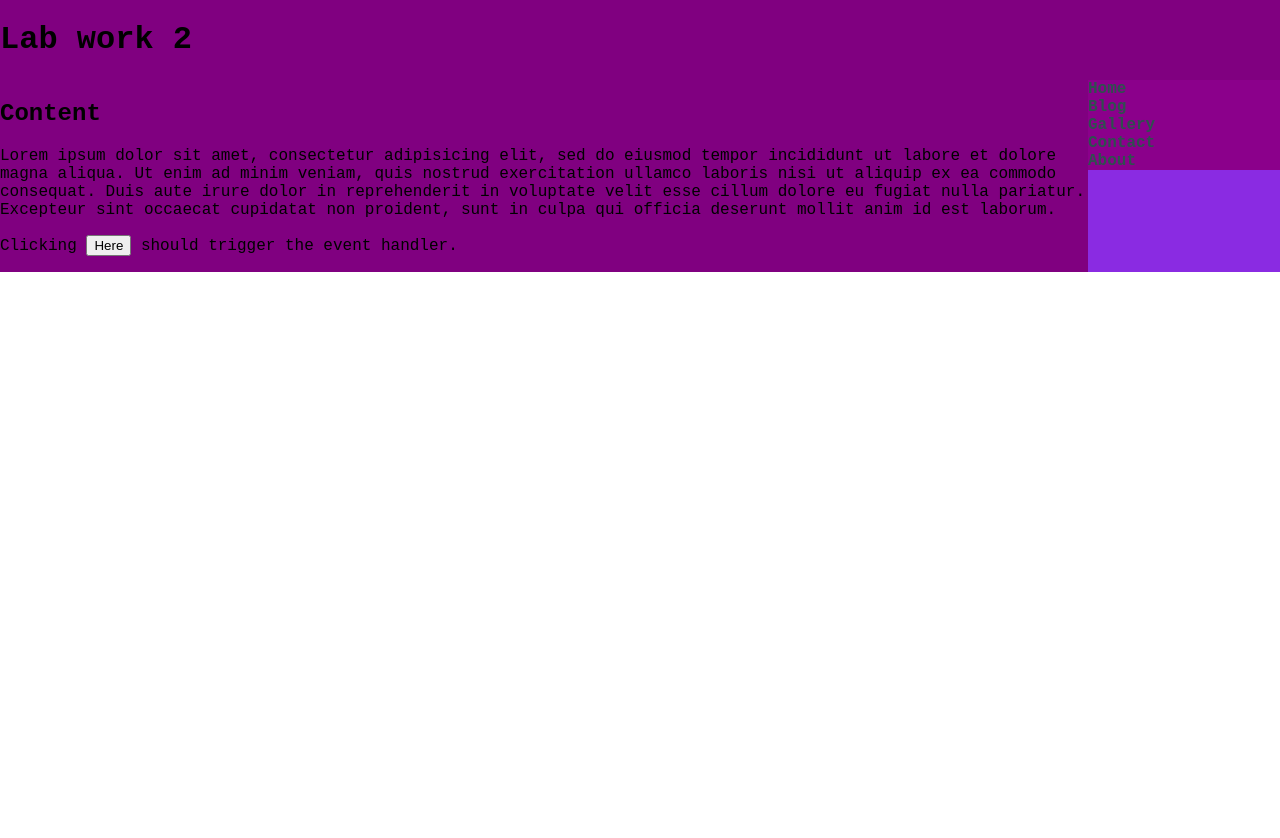
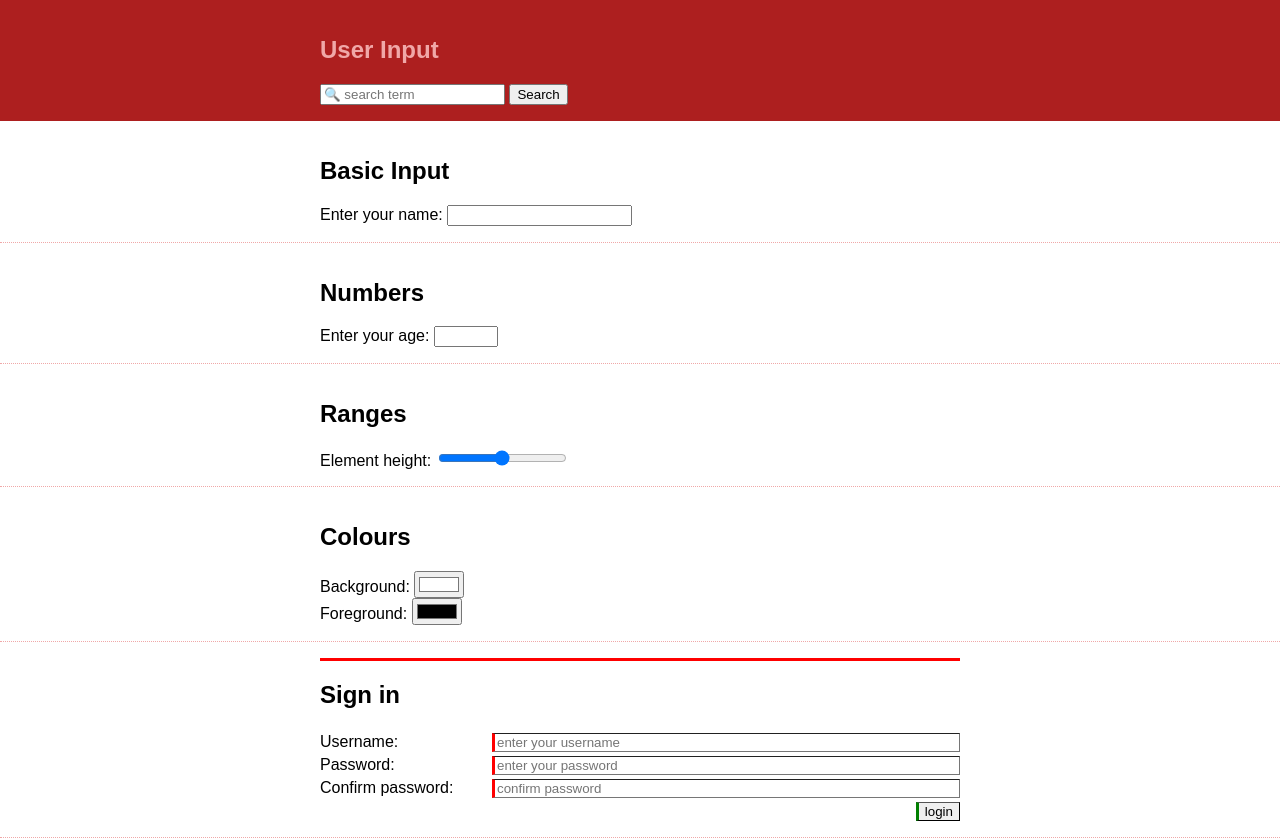
Before and after one commit to liamDuxbury/front-end-development, a plain HTML site: page lab-04/index.html in a window 1280 px wide. Before the commit the page ends 800 px from the top, so only its background shows below. Drawn offline with Linux system fonts and the light colour scheme.

Commit message:
lab 4 & 5

```diff
--- a/lab-04/index.html
+++ b/lab-04/index.html
@@ -2,34 +2,56 @@
 <html lang="en-GB" dir="ltr">
 <head>
     <meta charset="utf-8">
+    <title>Lab-05</title>
+    <meta name="viewport" content="width=device-width, initial-scale=1.0">
     <link rel="stylesheet" href="styles.css">
-        <title>Stuff</title>
 </head>
 <body>
     <header>
-            <h1>Lab work 2</h1>
+        <section>
+            <h1>User Input</h1>
+            <input id="myQuery" placeholder="&#128269; search term" aria-label="search">
+            <button id="searchButton">Search</button>
+        </section>
     </header>
     <main>
-            <nav>
-                <a href="#">Home</a>
-                <a href="#">Blog</a>
-                <a href="#">Gallery</a>
-                <a href="#">Contact</a>
-                <a href="#">About</a>
-            </nav>
         <section>
-                <h2>Content</h2>
-                <p>
-                    Lorem ipsum dolor sit amet, consectetur adipisicing elit, sed do eiusmod tempor incididunt ut labore et dolore magna aliqua.
-                    Ut enim ad minim veniam, quis nostrud exercitation ullamco laboris nisi ut aliquip ex ea commodo consequat.
-                    Duis aute irure dolor in reprehenderit in voluptate velit esse cillum dolore eu fugiat nulla pariatur.
-                    Excepteur sint occaecat cupidatat non proident, sunt in culpa qui officia deserunt mollit anim id est laborum.
-                </p>
-                <p>
-                    Clicking <button id="myTrigger">Here</button> should trigger the event handler.
-                </p>
+            <h2>Basic Input</h2>
+            <label for="myName">Enter your name:</label>
+            <input id="myName">
+        </section>
+        <section>
+            <h2>Numbers</h2>
+            <label for="myAge">Enter your age:</label>
+            <input type="number" id="myAge" max="120" min="18" step="2">
+        </section>
+        <section class="relative">
+            <h2>Ranges</h2>
+            <label for="myHeight">Element height: </label>
+            <input id="myHeight" type="range" value="50">
+            <div id="heightTarget"></div>
+        </section>
+        <section id="colours">
+            <h2>Colours</h2>
+            <label for="myBG">Background: </label>
+            <input id="myBG" type="color" value="#ffffff"><br>
+            <label for="myFG">Foreground: </label>
+            <input id="myFG" type="color" value="#000000">
+        </section>
+        <section>
+            <form id="login">
+              <h2>Sign in</h2>
+              <label for="myUser">Username: </label>
+              <input id="myUser" name="username" placeholder="enter your username" required>
+              <label for="myPassword">Password: </label>
+              <input id="myPassword" type="password" name="password" placeholder="enter your password" minlength="8" required>
+              <label for="myConfirmation">Confirm password: </label>
+              <input id="myConfirmation" type="password" placeholder="confirm password" required>
+              <input type="submit" value="login">
+            </form>
           </section>
     </main>
     <script src="scripts.js"></script>
 </body>
+
 </html>
--- a/lab-04/scripts.js
+++ b/lab-04/scripts.js
@@ -1,8 +1,13 @@
-myCount = 0;
+"use strict";
 
-function greetMe() {
-    document.getElementById("myTrigger").textContent = myCount;
-    myCount++;
-}
+myHeight.addEventListener('input', ev => {
+  document.documentElement.style.setProperty('--height', `${myHeight.value}%`)
+});
 
-myTrigger.addEventListener("click", greetMe);
+myBG.addEventListener('input', ev => {
+  document.documentElement.style.setProperty('--bg-colour', myBG.value);
+});
+
+myFG.addEventListener('input', ev => {
+  document.documentElement.style.setProperty('--fg-colour', myFG.value);
+});
--- a/lab-04/styles.css
+++ b/lab-04/styles.css
@@ -1,46 +1,100 @@
-html{
-    font-family: 'Courier New', Courier, monospace;
+:root {
+    --height: 50%;
+    --bg-colour: #ffffff;
+    --fg-colour: #000000;
 }
 
-nav {
-    display: flex;
-    background-color: blueviolet;
-    flex-direction: column;
-    box-sizing: border-box;
-    flex-basis: 15vw;
-    flex-shrink: 0;
-}
+.relative {
+    position: relative;
+  }
 
-nav a {
-    background-color: darkmagenta;
-    color: darkslategrey;
-    text-decoration: none;
-    transition: background-color 0.7s;
-    font-size: 1em;
-    font-weight: bold;
-}
-
-
-nav a:hover {
-    background-color: ghostwhite;
-}
-
-header {
-    background-color: purple;
-    overflow: auto;
-}
-
-section {
-    box-sizing: border-box;
-    background-color: purple;
-    overflow: auto;
+html {
+    font-family: 'Courier New', Courier, monospace;
 }
 
 body {
     margin: 0;
+    font-family: "Nunito", sans-serif;
+  }
+
+header {
+padding: 0.5em 1em;
+display: flex;
+flex-direction: column;
+justify-content: space-between;
+align-items: center;
+background-color: hsl(0, 70%, 40%);
+color: hsl(0, 70%, 80%);
 }
 
-main {
-    flex-direction: row-reverse;
-    display: flex;
+#search {
+order: 1;
 }
+
+main section {
+padding: 1em;
+border-bottom: 0.5px dotted hsl(0, 70%, 80%);
+}
+
+#heightTarget {
+position: absolute;
+bottom: 0;
+right: 1em;
+width: 4em;
+background-color: var(--bg-colour);
+height: var(--height);
+transition: 0.4s;
+}
+
+#colours {
+    background-color: var(--bg-colour);
+    color: var(--fg-colour);
+}
+
+form {
+    display: grid;
+    grid-row-gap: 0.25em;
+    grid-column-gap: 1em;
+    grid-template-columns: minmax(max-content, 1fr) 3fr;
+   }
+
+form h2 {
+grid-column: 1 / 3;
+}
+
+form input[type="submit"] {
+grid-column: 2 / 3;
+justify-self: end;
+}
+
+form input:invalid {
+border-width: 0.5px 0.5px 0.5px 3px;
+border-left-style: solid;
+border-left-color: red;
+}
+
+form input:valid {
+border-width: 0.5px 0.5px 0.5px 3px;
+border-left-style: solid;
+border-left-color: green;
+}
+
+form:invalid {
+border-top: 3px solid red;
+}
+
+form:valid {
+border-top: 3px solid green;
+}
+
+@media screen and (min-width: 420px) {
+header {
+    flex-direction: row;
+    }
+}
+
+@media screen and (min-width: 900px) {
+header, main section {
+        padding: 1em 25vw;
+    }
+}
--- /dev/null
+++ b/lab-05/styles.css
@@ -0,0 +1,84 @@
+html {
+    font-family: 'Courier New', Courier, monospace;
+}
+
+nav {
+    display: flex;
+    background-color: blueviolet;
+    justify-content: right;
+    opacity: 0;
+    transition: 0.3s;
+    transform: translateX(100vh);
+    position: fixed;
+    width: 100%;
+    top: 0;
+}
+
+nav a {
+    background-color: blueviolet;
+    color: darkslategrey;
+    text-decoration: none;
+    transition: background-color 0.7s;
+    font-size: 0.75em;
+    font-weight: bold;
+    padding: 0.5em;
+}
+
+nav a:hover {
+    background-color: ghostwhite;
+}
+
+nav.open {
+    opacity: 1;
+    transform: translateX(0);
+}
+
+#menuToggler {
+    font-size: 2em;
+    position: fixed;
+    top: 0;
+    right: 0;
+    z-index: 1;
+}
+
+p,
+main,
+h1,
+#menuToggler {
+    padding-left: 0.25em;
+}
+
+nav a,
+h1,
+#menuToggler {
+    color: aliceblue;
+}
+
+header {
+    display: flex;
+    background-color: blueviolet;
+    direction: row;
+    align-items: center;
+    justify-content: right;
+    padding: 0.25em;
+}
+
+body,
+h1 {
+    margin: 0;
+}
+
+main {
+    display: flex;
+    flex-direction: column;
+}
+
+@media screen and (min-width: 500px) {
+    #menuToggler {
+        display: none;
+    }
+    nav {
+        display: flex;
+        flex-direction: row;
+    }
+}
```
Also changed, not shown: lab-05/index.html (added, +43 -0 lines), lab-05/scripts.js (added, +12 -0 lines). Lines whose indentation alone changed are shown as unchanged.
